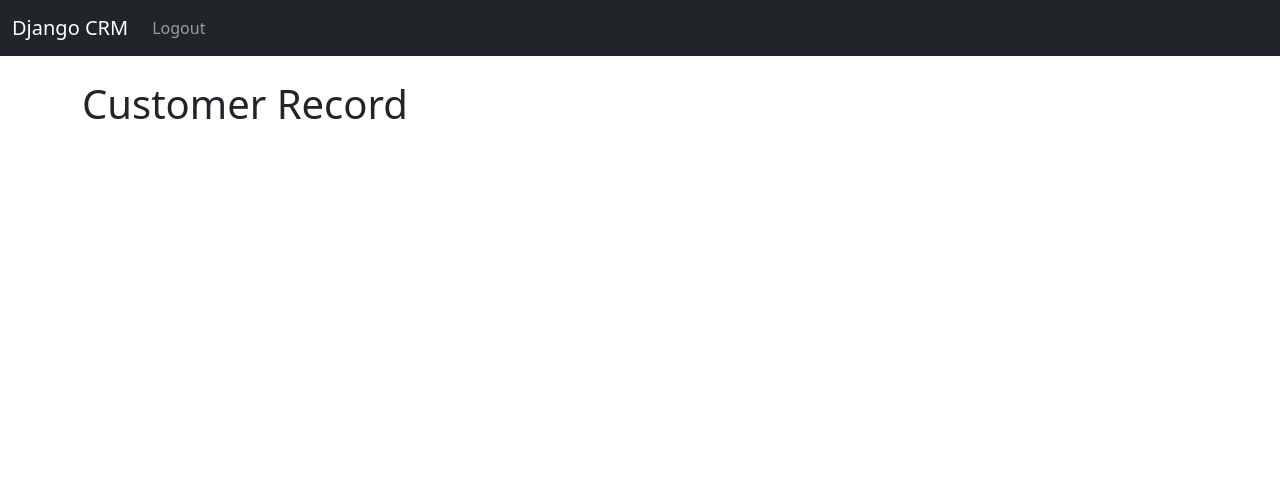
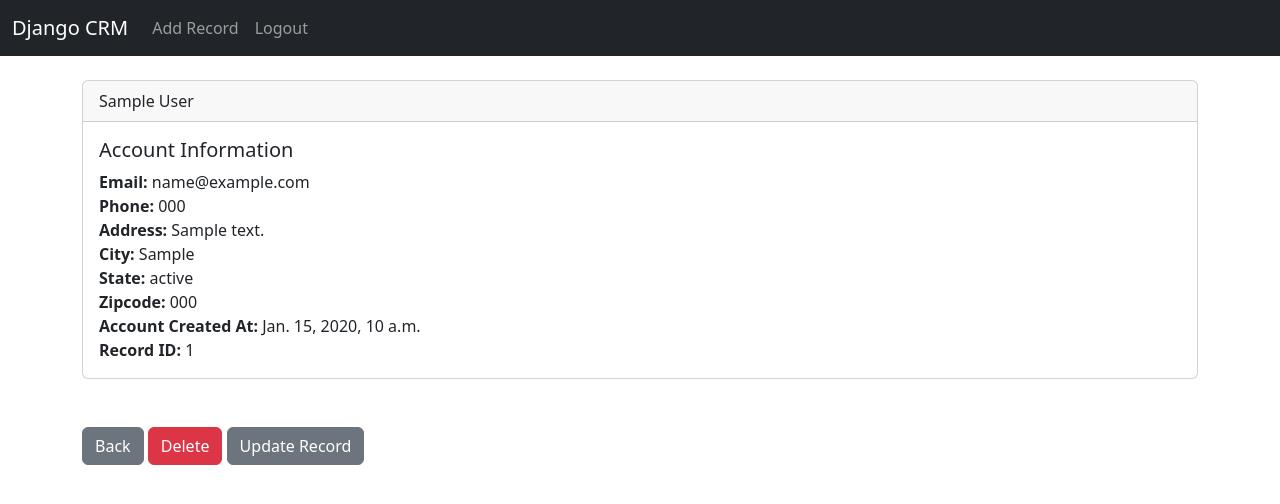
Before and after one commit to tmbumd/Django-CRM, a Django app: template website/templates/record.html in a window 1280 px wide. Shown: the top 504 px of the page. Run offline with Django 4.2, Linux system fonts and the light colour scheme; the template is opened without the code that fills it: values that come from a table or form of the project are taken from there, others are empty; a user stored in the database is signed in; tables that the repository leaves empty hold one stand-in row (values such as "Sample post"); parts of the project's set-up code (start-up, migrations or seed data) failed here and were passed over.

Commit message:
CRM Complete Code

```diff
--- a/website/templates/navbar.html
+++ b/website/templates/navbar.html
@@ -8,6 +8,11 @@
       <ul class="navbar-nav me-auto mb-2 mb-lg-0">
         {% if user.is_authenticated %}
 
+
+
+       <li class="nav-item">
+          <a class="nav-link" href="{% url 'add_record' %}">Add Record</a>
+        </li>
 
         <li class="nav-item">
           <a class="nav-link" href="{% url 'logout' %}">Logout</a>
--- a/website/templates/record.html
+++ b/website/templates/record.html
@@ -1,7 +1,34 @@
 {% extends 'base.html' %}
 {% block content %}
 
-<h1>Customer Record</h1>
+<div class="card">
+  <div class="card-header">
+    {{ customer_record.first_name}}
+{{ customer_record.last_name}}
+  </div>
+  <div class="card-body">
+    <h5 class="card-title">Account Information</h5>
+    <p class="card-text"><strong>Email: </strong>{{ customer_record.email}}<br/>
+<strong>Phone: </strong>{{ customer_record.phone}}<br/>
+<strong>Address: </strong>{{ customer_record.address}}<br/>
+<strong>City: </strong>{{ customer_record.city}}<br/>
+<strong>State: </strong>{{ customer_record.state}}<br/>
+<strong>Zipcode: </strong>{{ customer_record.zipcode}}<br/>
+<strong>Account Created At:  </strong>{{ customer_record.created_at}}<br/>
+<strong>Record ID: </strong>{{ customer_record.id}}<br/></p>
+
+  </div>
+</div>
+
+<br/><br/>
+<a href="{% url 'home' %}" class='btn btn-secondary'>Back</a>
+
+<a href="{% url 'delete_record' customer_record.id %}" class='btn btn-danger'>Delete</a>
+
+<a href="{% url 'update_record' customer_record.id %}" class='btn btn-secondary'>Update Record</a>
+
+
+
 
 
 {% endblock %}
--- a/website/urls.py
+++ b/website/urls.py
@@ -7,7 +7,10 @@ urlpatterns = [
     #path('login/', views.login_user, name='login'),
     path('logout/', views.logout_user, name='logout'),
     path('register/', views.register_user, name='register'),
-    path('record/<int:pk>', views.customer_record, name='record')
+path('record/<int:pk>', views.customer_record, name='record'),
+path('delete_record/<int:pk>', views.delete_record, name='delete_record'),
+path('add_record/', views.add_record, name='add_record'),
+path('update_record/<int:pk>', views.update_record, name='update_record'),
 
 
 
```
Also changed, not shown: website/forms.py (+18 -0 lines), website/templates/add_record.html (added, +20 -0 lines), website/templates/home.html (+25 -28 lines), website/templates/update_record.html (added, +20 -0 lines), website/views.py (+51 -7 lines).
